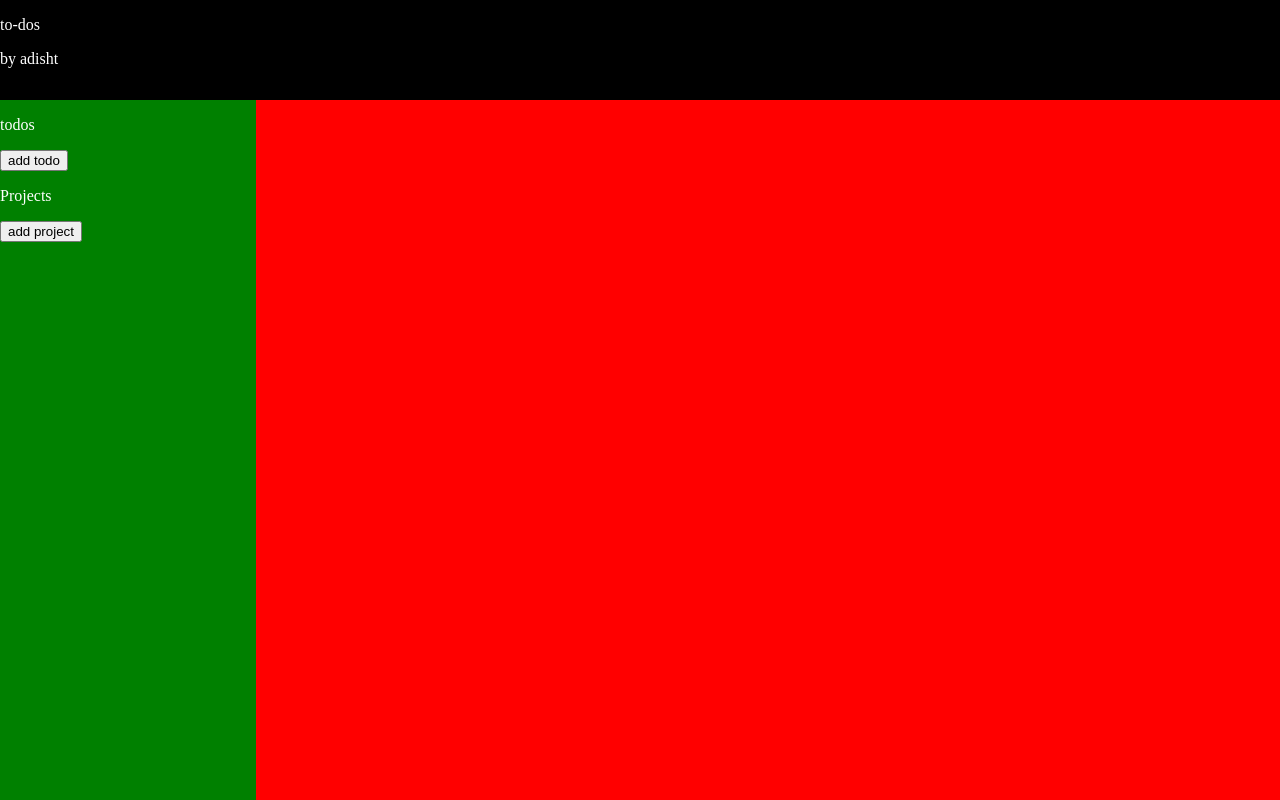
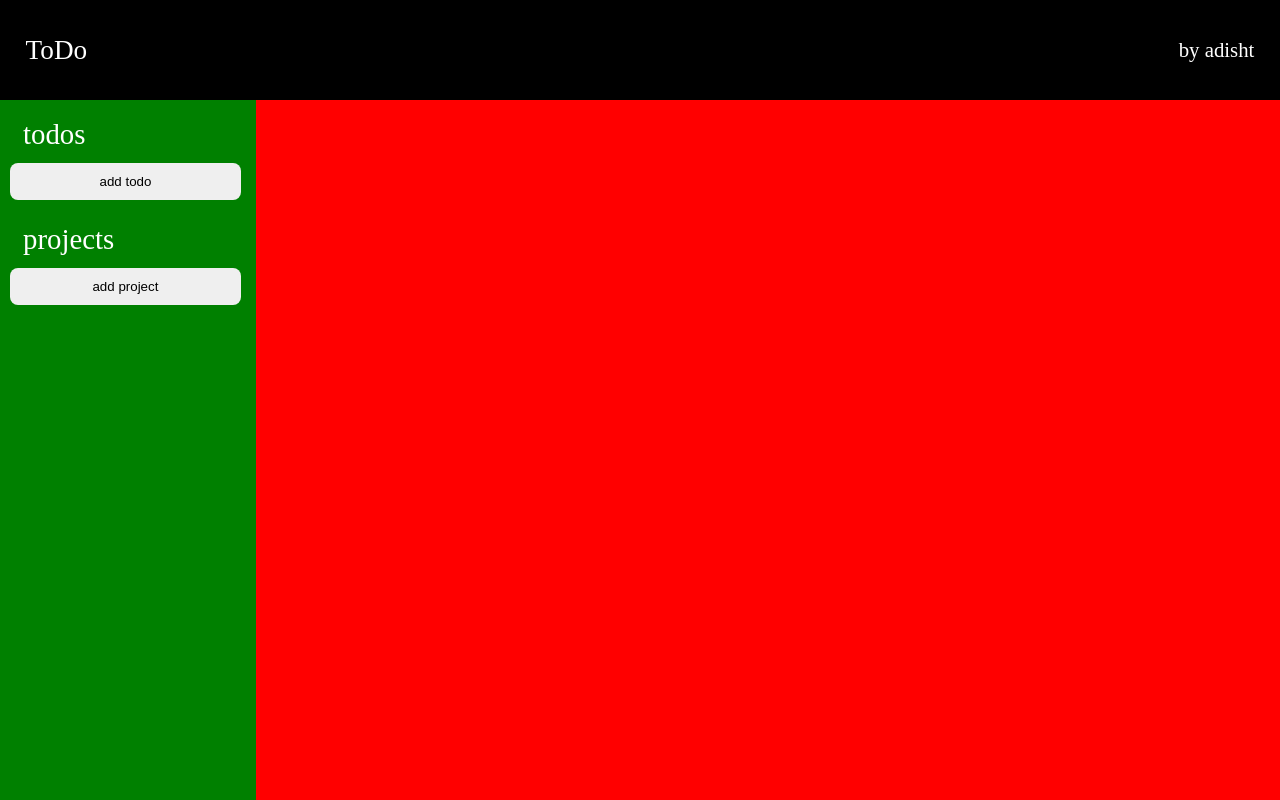
Before and after one commit to AdishtJaglan/task-manager, a website built with webpack: page src/index.html in a window 1280 px wide. Built offline with nearby package versions, Linux system fonts and the light colour scheme.

Commit message:
add styles to index page

```diff
--- a/src/index.html
+++ b/src/index.html
@@ -9,7 +9,7 @@
 
 <body>
     <nav>
-        <p>to-dos</p>
+        <p>ToDo</p>
         <p>by adisht</p>
     </nav>
 
@@ -20,7 +20,7 @@
         </div>
 
         <div class="projects">
-            <p>Projects</p>
+            <p>projects</p>
             <button>add project</button>
         </div>
 
--- a/src/style.css
+++ b/src/style.css
@@ -31,3 +31,59 @@ nav {
     width: 100%;
     background-color: green;
 }
+
+button {
+    border: none;
+}
+
+/* index page */
+nav {
+    display: flex;
+    align-items: center;
+    justify-content: space-between;
+}
+
+nav p:nth-child(1) {
+    margin-left: 2%;
+    font-size: 1.7em;
+}
+
+nav p:nth-child(2) {
+    margin-right: 2%;
+    font-size: 1.3em;
+}
+
+#sidebar {
+    display: flex;
+    flex-direction: column;
+    justify-content: flex-start;
+    align-items: center;
+}
+
+.daily-todo,
+.projects {
+    display: flex;
+    flex-direction: column;
+    justify-content: center;
+    align-items: flex-start;
+
+    width: 100%;
+    height: 15%;
+
+    margin-left: 8%;
+}
+
+.daily-todo p,
+.projects p {
+    font-size: 1.8em;
+
+    margin: 5%;
+}
+
+.daily-todo button,
+.projects button {
+    width: 90%;
+    height: 35%;
+
+    border-radius: 8px;
+}
```
